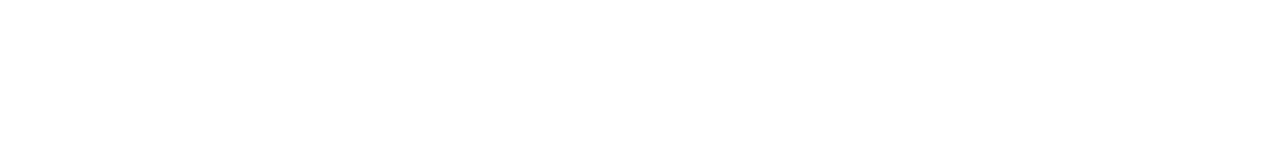
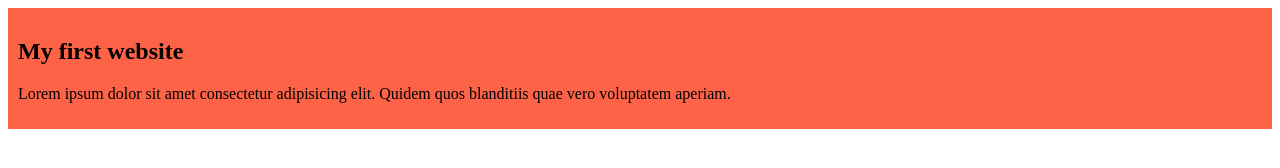
Before and after one commit to tamannachowdhury1/Practice-ripo, a plain HTML site: page index.html in a window 1280 px wide. Drawn offline with Linux system fonts and the light colour scheme.

Commit message:
the second commit

```diff
--- a/index.html
+++ b/index.html
@@ -5,12 +5,16 @@
     <meta charset="UTF-8">
     <meta name="viewport" content="width=device-width, initial-scale=1.0">
     <title>My First Ever Github Repo
-
     </title>
+    <link rel="stylesheet" href="style.css">
 </head>
 
 <body>
-
+    <div class="">
+        <h2>My first website</h2>
+        <p>Lorem ipsum dolor sit amet consectetur adipisicing elit. Quidem quos blanditiis quae vero voluptatem aperiam.
+        </p>
+    </div>
 </body>
 
 </html>
--- /dev/null
+++ b/style.css
@@ -0,0 +1,4 @@
+div {
+    background-color: tomato;
+    padding: 10px;
+}
```
